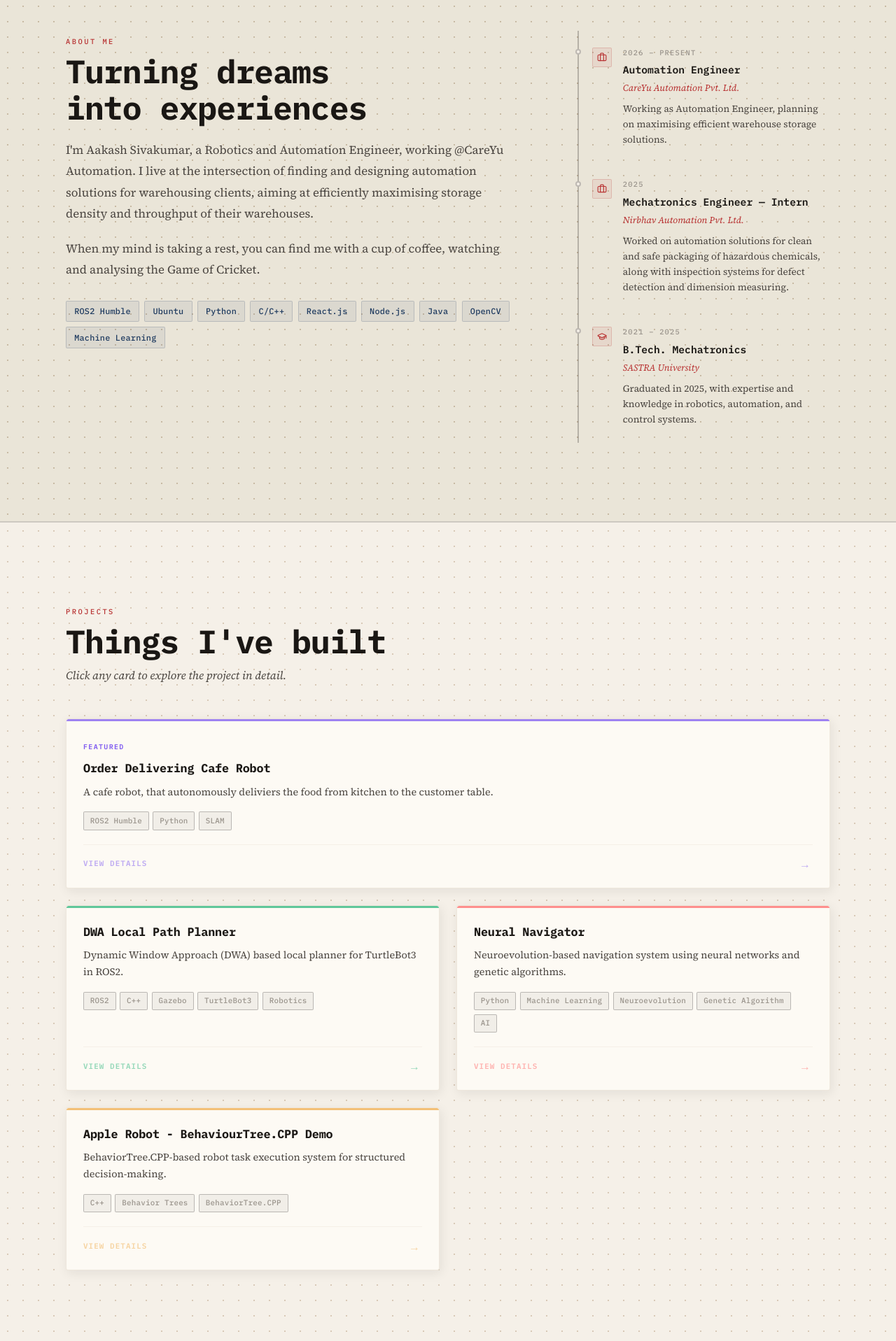
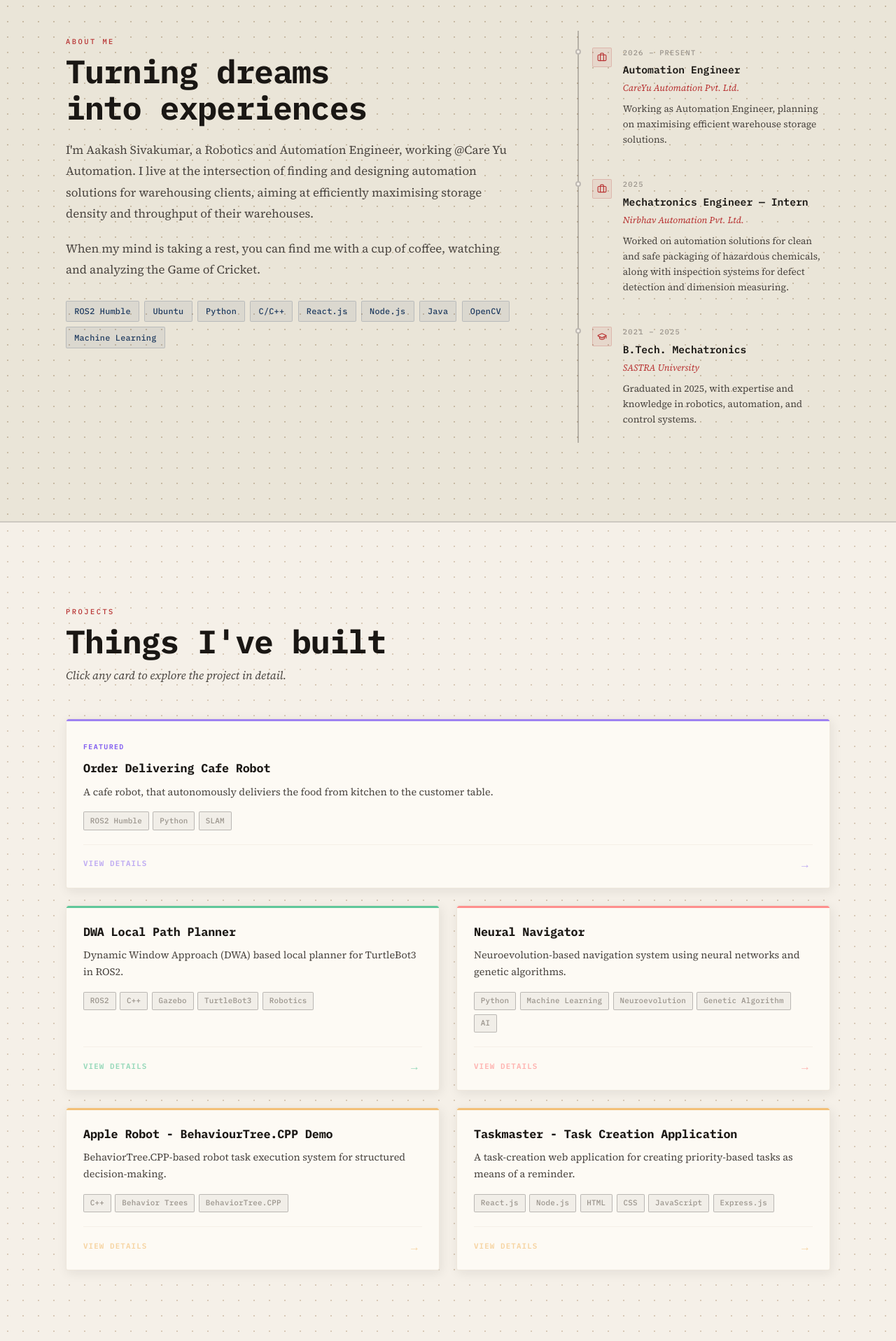
Before and after one commit to ProEvolution03/aakash_portfolio, a React (Vite) app: page / in a window 1280 px wide. Shown: the part 880-2797 px from the top of the page at 70% size. Built offline with nearby package versions, Linux system fonts and the light colour scheme; no server answers.

Commit message:
Tweaked changes in Hero, About and added extra project in Projects section

```diff
--- a/src/components/jsx/About.jsx
+++ b/src/components/jsx/About.jsx
@@ -59,13 +59,13 @@ export default function About() {
           </h2>
 
           <p className="about__text">
-            I'm Aakash Sivakumar, a Robotics and Automation Engineer, working @CareYu Automation.
+            I'm Aakash Sivakumar, a Robotics and Automation Engineer, working @Care Yu Automation.
             I live at the intersection of finding and designing automation solutions for warehousing
             clients, aiming at efficiently maximising storage density and throughput of their warehouses.
           </p>
           <p className="about__text">
             When my mind is taking a rest, you can find me with a cup of coffee,
-            watching and analysing the Game of Cricket.
+            watching and analyzing the Game of Cricket.
           </p>
 
           {/* Skill chips */}
--- a/src/components/jsx/Hero.jsx
+++ b/src/components/jsx/Hero.jsx
@@ -154,7 +154,7 @@ export default function Hero() {
           {/* Description */}
           <motion.p className="hero__desc" variants={item}>
             I try to bring to life, my dream of bridging the gap between robotics and human-aid,
-            in the best way possible.
+            in the best way possible, while also fine-tuning my expertise in Cricket.
           </motion.p>
 
           {/* CTAs */}
--- a/src/components/jsx/Projects.jsx
+++ b/src/components/jsx/Projects.jsx
@@ -71,6 +71,24 @@ const PROJECTS = [
     color: '#f0ad4e',
     github: 'https://github.com/ProEvolution03/AppleRobot.git',
     demo: './demos/BehaviorTreeCPP.png',
+  },
+  {
+    title: 'Taskmaster - Task Creation Application',
+    desc: 'A task-creation web application for creating priority-based tasks as means of a reminder.',
+    longDesc: 'Taskmaster is a task-creation web application designed for prioritizing and managing tasks through a streamlined, three-stage lifecycle. The platform allows users to quickly capture tasks with clear priority levels that allows user to prioritize certain tasks. It comes with a reminder notification that allows for timely notification reminder for a particular task.',
+    features: [
+      'Create and manage tasks with custom names and priority levels',
+      'Three-stage task lifecycle: Pending, In Progress, Completed',
+      'Task prioritization through priority level assignment',
+      'Reminder notification system for timely task reminders',
+      'Task filtering and categorization',
+      'User-friendly interface for quick task management',
+      'Cloud database that stores the tasks for the user.'
+    ],
+    tags: ['React.js', 'Node.js', 'HTML', 'CSS', 'JavaScript', 'Express.js'],
+    color: '#f0ad4e',
+    github: 'https://github.com/ProEvolution03/taskmaster-task',
+    demo: './demos/taskmaster.png',
   },
 ];
 
```
Also changed, not shown: public/demos/taskmaster.png (added).
